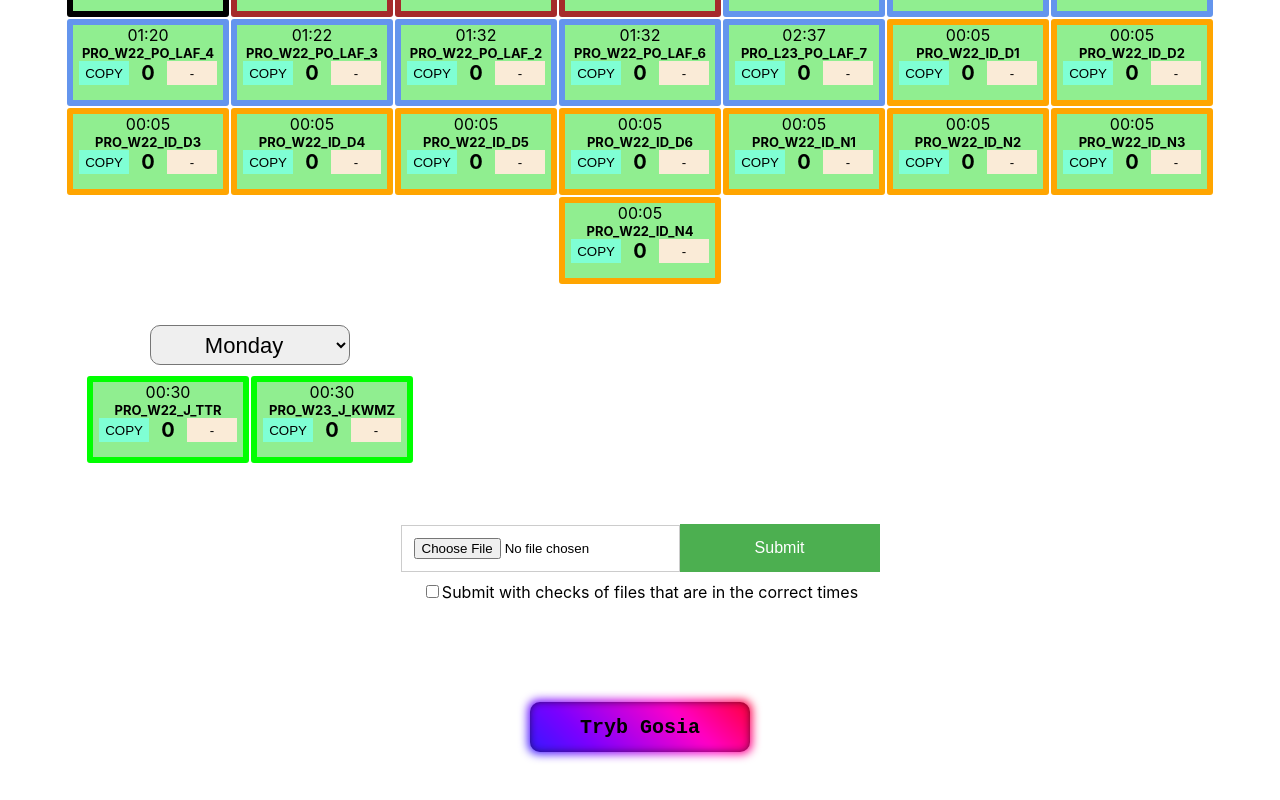
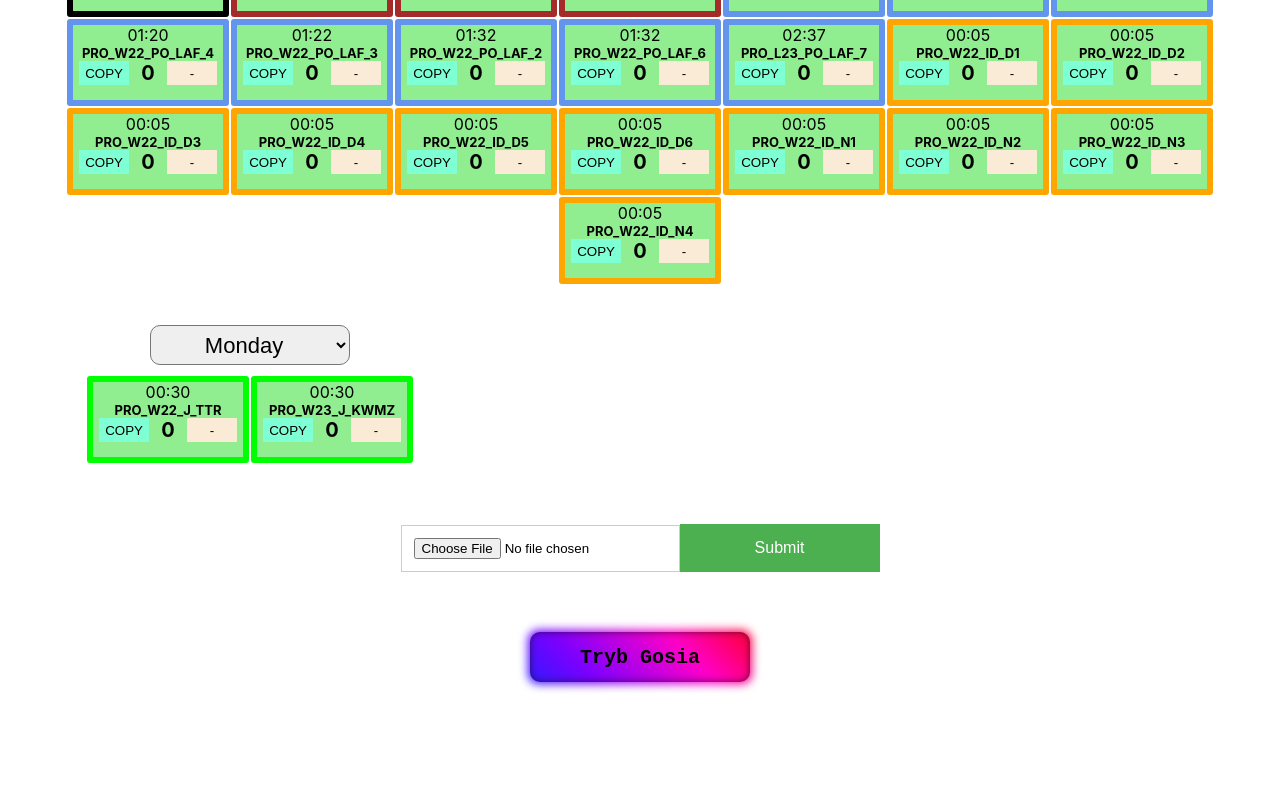
Before and after one commit to NorthWillov/rand-prog, a React (Create React App) app: page / in a window 1280 px wide. Shown: the part 714-1514 px from the top of the page. After the commit the page ends 1446 px from the top, so only its background shows below. Built offline with nearby package versions, Linux system fonts and the light colour scheme.

Commit message:
remove checkbox

```diff
--- a/src/XmlForm.js
+++ b/src/XmlForm.js
@@ -140,14 +140,14 @@ function XmlForm({ progs, setProgs }) {
           Submit
         </button>
       </div>
-      <label style={{ margin: "0 auto 50px" }}>
+      {/* <label style={{ margin: "0 auto 50px" }}>
         <input
           type="checkbox"
           checked={isTestFilesTimesChecked}
           onChange={handleCheckboxChange}
         />
         Submit with checks of files that are in the correct times
-      </label>
+      </label> */}
       {Object.keys(filesCount).length !== 0 && (
         <>
           {showTestFilesTimesChecked && (
```
